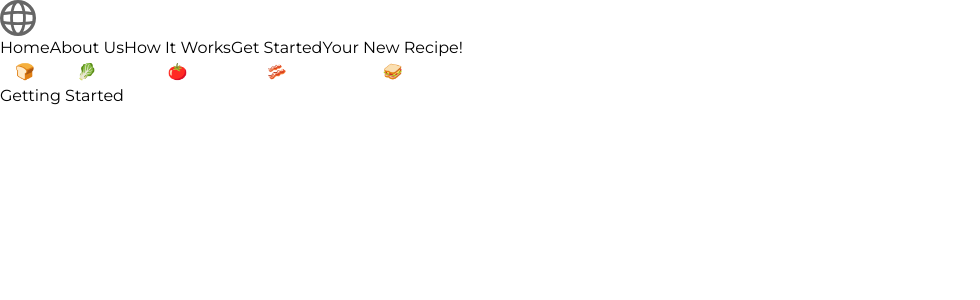
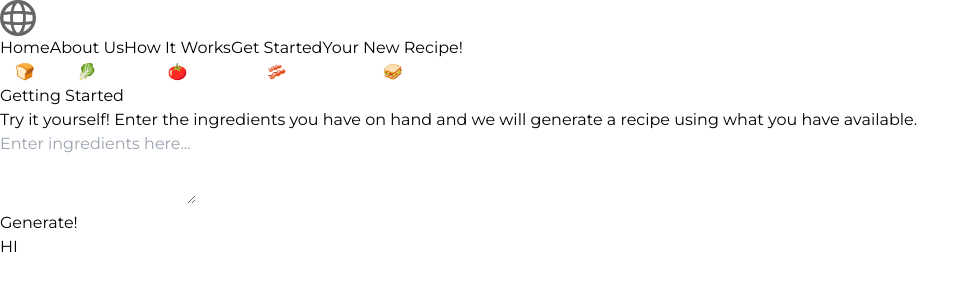
Before and after one commit to Honey-Bagel/MiniHack, a Next.js app in the folder my-app/: page /gettingStarted in a window 1280 px wide. Shown: the top 300 px of the page, without its empty margins (0-980 px from the left). Built offline with nearby package versions, Linux system fonts and the light colour scheme.

Commit message:
Finish GettingStarted

```diff
--- a/my-app/package.json
+++ b/my-app/package.json
@@ -12,7 +12,8 @@
     "axios": "^1.7.7",
     "next": "15.0.2",
     "react": "19.0.0-rc-02c0e824-20241028",
-    "react-dom": "19.0.0-rc-02c0e824-20241028"
+    "react-dom": "19.0.0-rc-02c0e824-20241028",
+    "react-textarea-autosize": "^8.5.4"
   },
   "devDependencies": {
     "eslint": "^8",
--- a/my-app/src/app/gettingStarted/page.jsx
+++ b/my-app/src/app/gettingStarted/page.jsx
@@ -1,8 +1,46 @@
+'use client';
+import TextareaAutosize from 'react-textarea-autosize';
+import { useState } from 'react';
+
 export default function GettingStarted() {
+  const [text, setText] = useState("");
+
   return (
     <>
-      <div className="absolute bottom-0">
-        Getting Started
+      <div className="pt-20">
+        <div className="flex flex-col mt-10 ml-32">
+          <div>
+            <div className="flex text-5xl font-bold text-black mb-4">
+              Getting Started
+            </div>
+            <div className="flex text-2xl font-semibold w-96">
+              Try it yourself! Enter the ingredients you have on hand and we will generate a recipe using what you have available.
+            </div>
+          </div>
+          <div>
+            <div className="w-6/12 mt-2">
+              <TextareaAutosize
+                minRows={3}
+                maxRows={5}
+                placeholder="Enter ingredients here..."
+                className="border rounded-lg w-full p-2"
+                value={text}
+              />
+            </div>
+            <div>
+              <button className="flex border rounded-lg bg-yellow-500 mt-1">
+                <div className="text-black font-semibold p-1 px-6">
+                  Generate!
+                </div>
+              </button>
+            </div>
+          </div>
+          <div>
+            <div className='w-10/12 mt-20 border rounded-lg'>
+              HI
+            </div>
+          </div>
+        </div>
       </div>
     </>
   );
```
Also changed, not shown: 1 other file (tests, documents, lock files or other folders).
